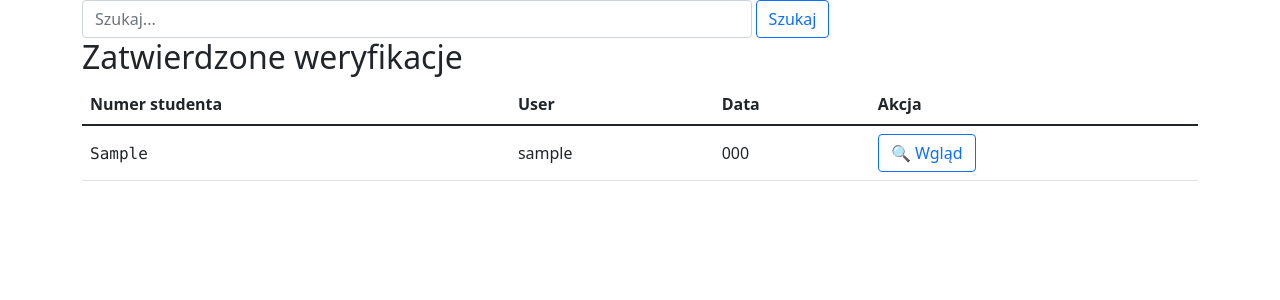
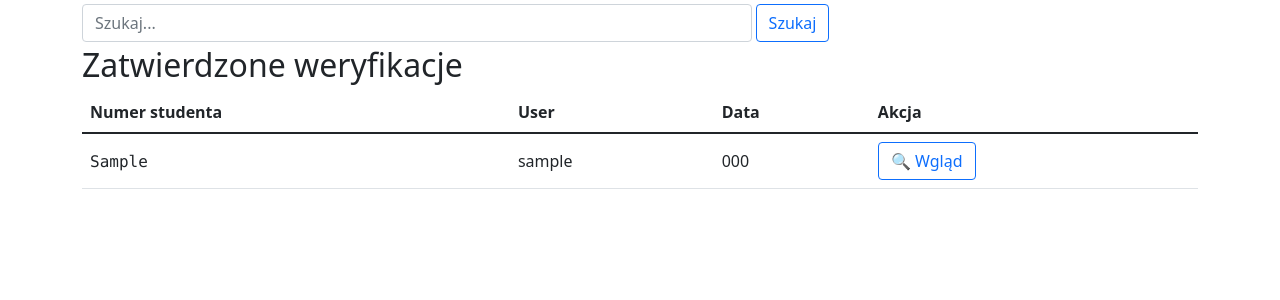
Before and after one commit to pjatk21/pjatk-cat-guard, a Python web app: template webpanel/templates/admin/accepted.html in a window 1280 px wide. Shown: the part 56-356 px from the top of the page. Run offline with Jinja, Linux system fonts and the light colour scheme; the template is opened without the code that fills it: most values are stand-ins (such as "Sample title", 1, 10 or a date in 2020).

Commit message:
Small nits no. 2

```diff
--- a/webpanel/templates/admin/accepted.html
+++ b/webpanel/templates/admin/accepted.html
@@ -1,7 +1,7 @@
 {% extends 'admin/base.html' %}
 {% block body %}
 <div class="container">
-    <form class="form d-flex gap-1" method="get">
+    <form class="form d-flex gap-1 mt-1 mb-1" method="get">
         <input type="text" class="form-control" name="search" placeholder="Szukaj..." style="width: 60%"
             value="{{ request.query_params['search'] }}">
         <button class="btn btn-outline-primary">Szukaj</button>
--- a/webpanel/templates/admin/base.html
+++ b/webpanel/templates/admin/base.html
@@ -39,20 +39,11 @@
                         się</a>
                 </div>
             </div>
-
-
-
-
-
-
-
         </div>
     </nav>
     {% block body %}
     <div class="container">
         <div>
-            <div>
-
 
             <div class="modal fade" id="link-gen" aria-labelledby="link-gen">
                 <div class="modal-dialog">
@@ -71,8 +62,7 @@
 
                             </div>
                             <div class="form-floating mb-3">
-                                    <input class="form-control" id="discord_floating" required name="user"
-                                        pattern="\d{18}">
+                                <input class="form-control" id="discord_floating" required name="user" pattern="\d{18}">
                                 <label for="discord_floating">ID użytkownika</label>
                             </div>
                             <div class="form-floating mb-3">
@@ -80,15 +70,16 @@
                                     pattern="s\d+">
                                 <label for="Eska_floating">Numer studenta (eska)
                             </div>
-                            </form>
                             <div class="modal-footer">
                                 <button type="button" class="btn btn-secondary" data-bs-dismiss="modal">Zamknij</button>
                                 <button type="submit" class="btn btn-primary">Wyślij link</button>
                             </div>
+                        </form>
+
                     </div>
                 </div>
             </div>
-            </div>
+
 
             <div>
                 <h2>Statystyki rejestracji</h2>
@@ -105,14 +96,12 @@
         {% if awaiting|length > 0 %}
 
         <div>
-            <h2 class="nav-text">Oczekujące weryfikacje</h2>
             <div class="nav nav-pills mb-2">
-
                 <a class="nav-link active" -control="[data-state='VerificationState.IN_REVIEW']">
                     Oczekujące
                 </a>
                 <a class="nav-link" -control="[data-state='VerificationState.ID_REQUIRED']">Oczekujące na dokumenty</a>
-                <a class="nav-link" -control>Wszystkie<span class="badge bg-secondary">{{ awaiting|length }}</span></a>
+                <a class="nav-link" -control>Wszystkie <span class="badge bg-secondary">{{ awaiting|length }}</span></a>
                 </a>
             </div>
 
--- a/webpanel/templates/admin/rejected.html
+++ b/webpanel/templates/admin/rejected.html
@@ -1,7 +1,7 @@
 {% extends 'admin/base.html' %}
 {% block body %}
 <div class="container">
-    <form class="form d-flex gap-1" method="get">
+    <form class="form d-flex gap-1 mt-1 mb-1" method="get">
         <input type="text" class="form-control" name="search" placeholder="Szukaj..." style="width: 60%"
             value="{{ request.query_params['search'] }}">
         <button class="btn btn-outline-primary">Szukaj</button>
```
Lines whose indentation alone changed are shown as unchanged.
